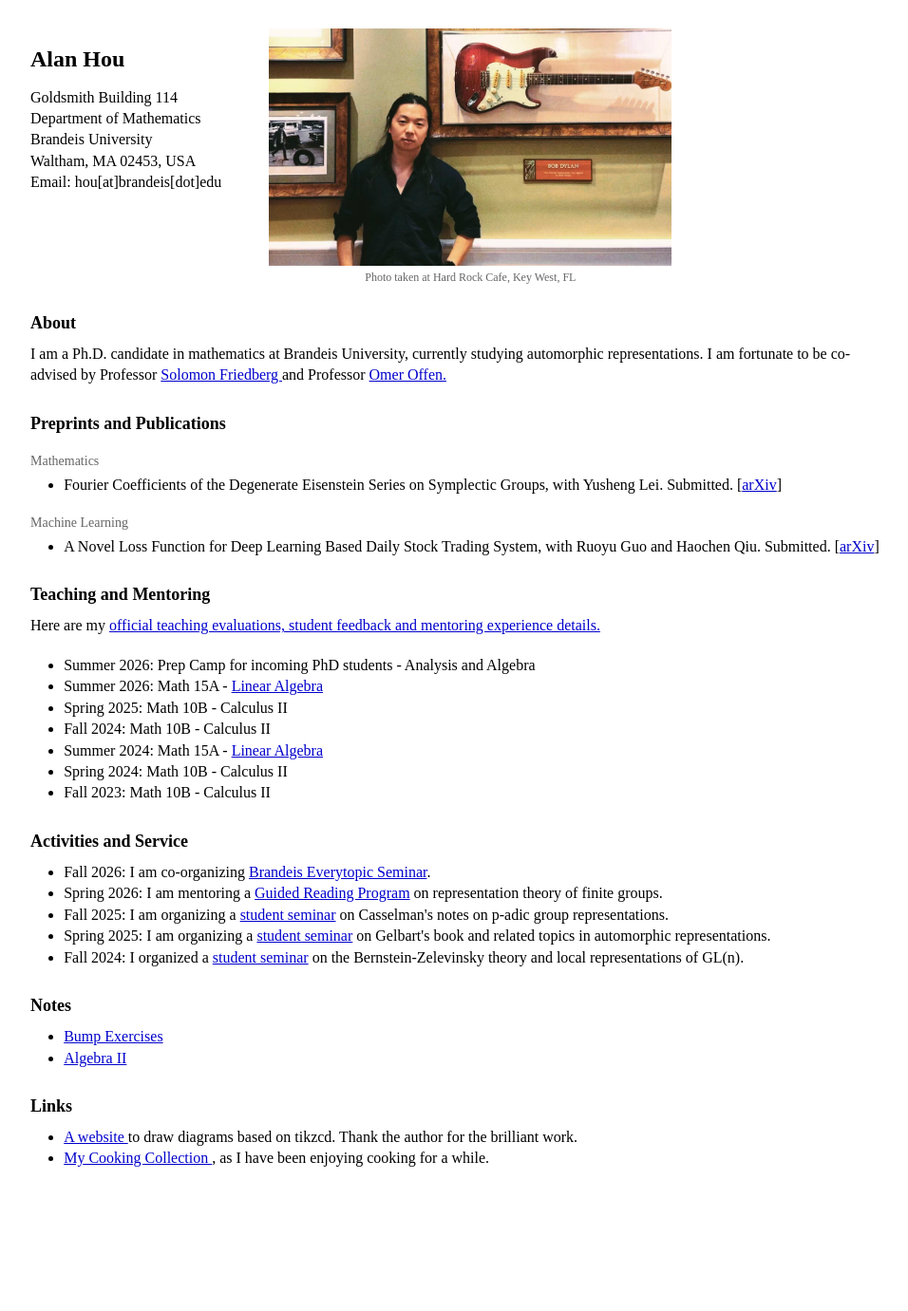
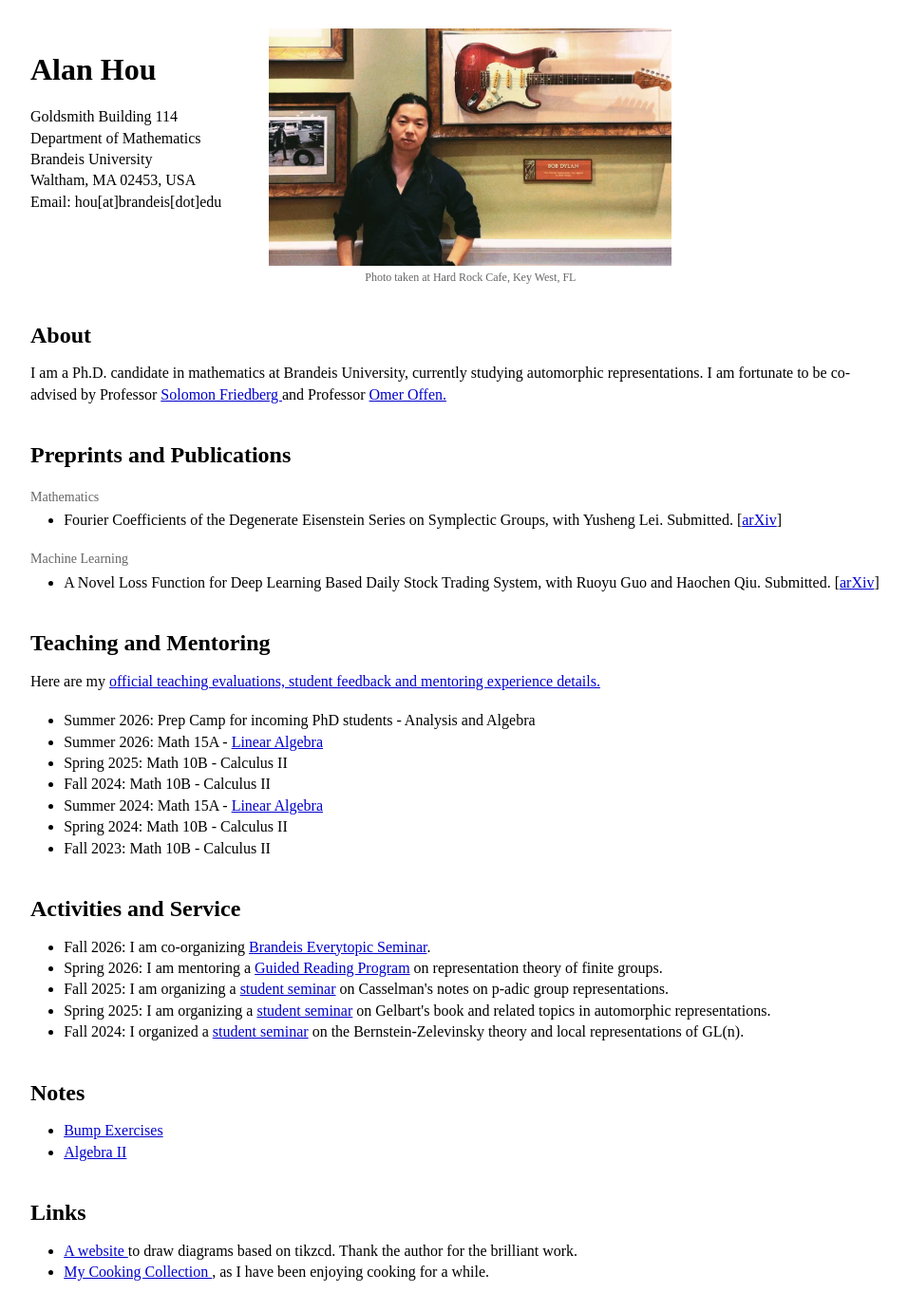
Before and after one commit to axhou/axhou.github.io, a Jekyll site: the page index.html, which Jekyll copies as it is, in a window 1280 px wide. Shown: the whole page at 95% size, without its empty margins (8-964 px from the left). Built offline with Jekyll 4.4.1, drawn with Linux system fonts in a browser that asks for light colours; before the commit the page ends 1262 px from its top, so only the background shows below that.

Commit message:
Increase font sizes for h1 and h2 elements

```diff
--- a/index.html
+++ b/index.html
@@ -82,12 +82,12 @@
     }
 
     h1 {
-      font-size: 24px;
+      font-size: 32px;
       margin-bottom: 0.5em;
     }
 
     h2 {
-      font-size: 18px;
+      font-size: 24px;
       margin-top: 1.5em;
       margin-bottom: 0.5em;
     }
```
